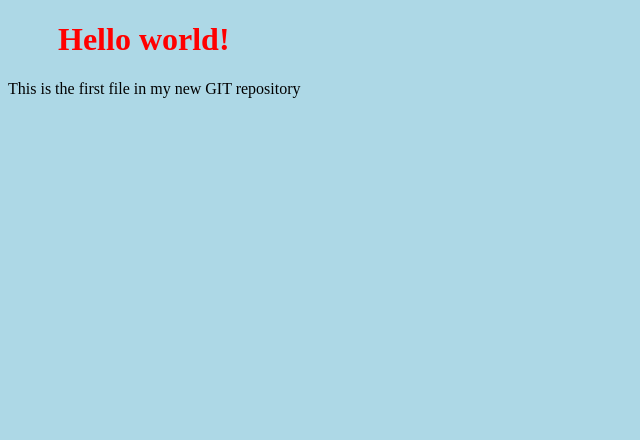
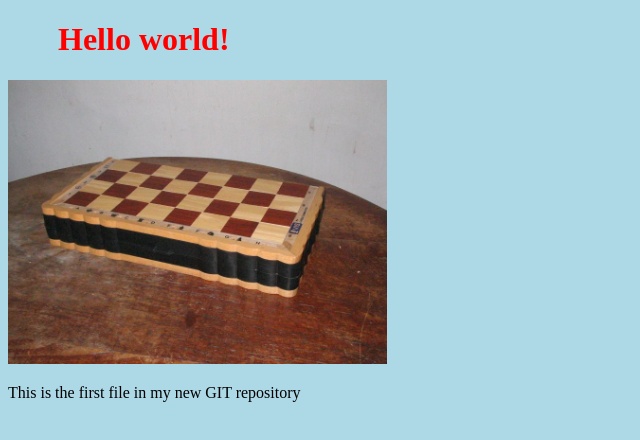
Before and after one commit to SabdaHartono/hello-world, a plain HTML site: page index.html in a window 1280 px wide. Shown: the whole page, without its empty margins (0-640 px from the left). Drawn offline with Linux system fonts and the light colour scheme.

Commit message:
Added image to Hello World

```diff
--- a/index.html
+++ b/index.html
@@ -6,6 +6,7 @@
 </head>
 <body>
 <h1>Hello world!</h1>
+<div><img src = "komputer_catur1.jpg" alt = "this is my chess computer" style = "width:30%"></div>
 <p>This is the first file in my new GIT repository</p>
 </body>
 </html>
```
Also changed, not shown: komputer_catur1.JPG (added).
